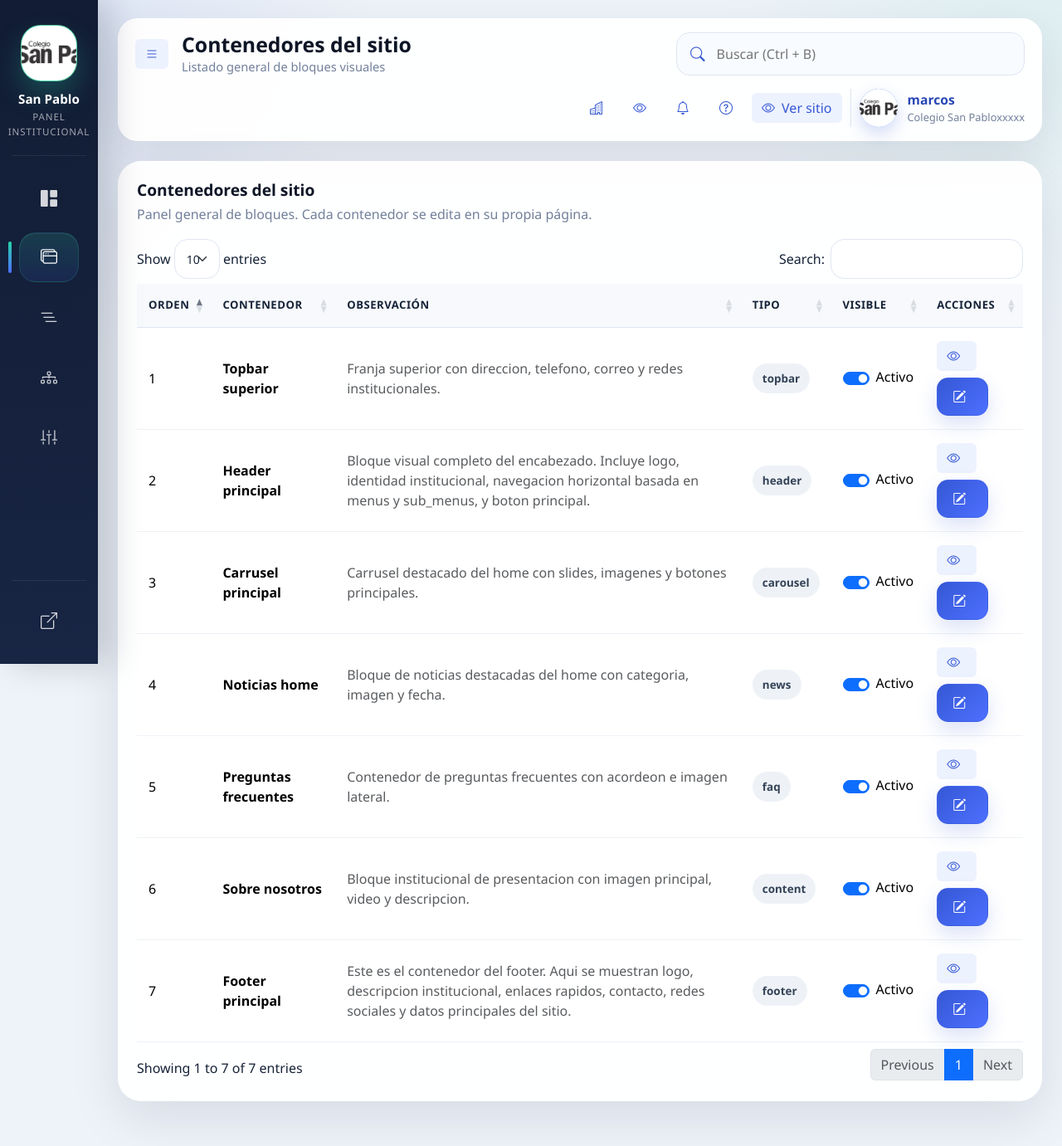
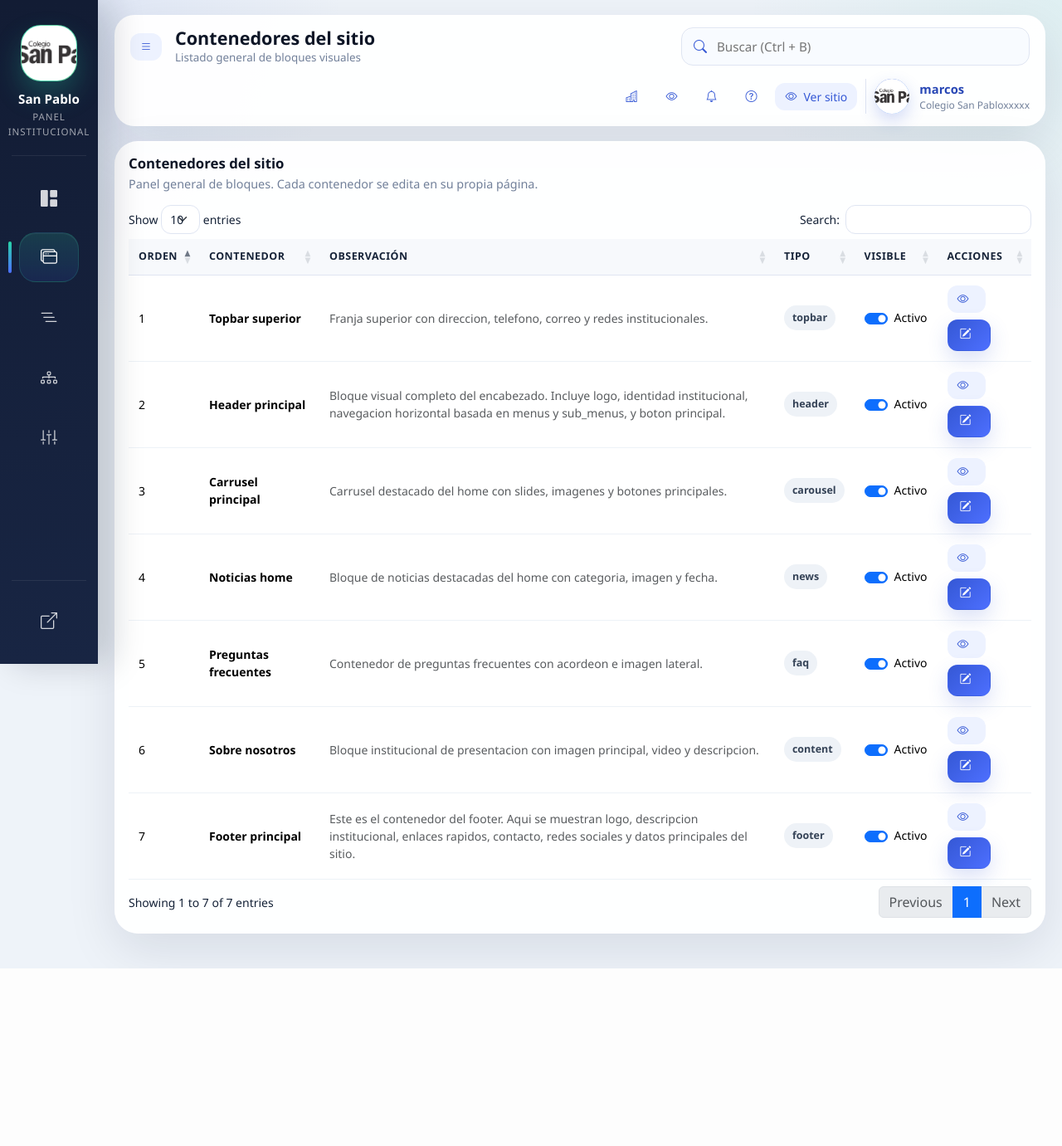
Before and after one commit to cmjorquera/colegio_sanpablo, a PHP site: page /admin.php in a window 1280 px wide. Shown: the whole page at 83% size. After the commit the page ends 1167 px from the top, so only its background shows below. Run offline with PHP 8.4, Linux system fonts and the light colour scheme; a user stored in the database is signed in; data comes from the database, SQL or seed files in the repository; some libraries are stand-ins or nearby versions.

Commit message:
cambieeeo

```diff
--- a/includes/admin_layout.php
+++ b/includes/admin_layout.php
@@ -51,9 +51,11 @@ function admin_render_layout_start(array $options = []): void
             --sp-shadow-soft: 0 12px 30px rgba(18, 35, 68, 0.08);
         }
         * { box-sizing: border-box; }
-        body {
+        body,
+        body.admin-panel {
             margin: 0;
             font-family: "Segoe UI", Tahoma, Geneva, Verdana, sans-serif;
+            font-size: 14px;
             background:
                 radial-gradient(circle at top left, rgba(53, 88, 213, 0.10), transparent 24%),
                 radial-gradient(circle at top right, rgba(46, 197, 161, 0.08), transparent 22%),
@@ -89,7 +91,7 @@ function admin_render_layout_start(array $options = []): void
         .admin-content {
             flex: 1;
             min-width: 0;
-            padding: 22px 24px 30px;
+            padding: 18px 20px 24px;
             transition: .25s ease;
         }
         .brand-box {
@@ -254,34 +256,34 @@ function admin_render_layout_start(array $options = []): void
             border-radius: 28px;
         }
         .admin-topbar {
-            padding: 16px 20px;
-            margin-bottom: 24px;
+            padding: 14px 18px;
+            margin-bottom: 18px;
             border-radius: 24px;
         }
-        .admin-topbar h2 { margin: 0; font-size: 1.55rem; font-weight: 700; color: var(--sp-dark); }
-        .crumb { color: var(--sp-muted); font-size: 0.92rem; }
+        .admin-topbar h2 { margin: 0; font-size: 1.35rem; font-weight: 700; color: var(--sp-dark); }
+        .crumb { color: var(--sp-muted); font-size: 0.84rem; }
         .topbar-search {
             display: flex;
             align-items: center;
-            gap: 12px;
+            gap: 10px;
             min-width: 320px;
             max-width: 420px;
             flex: 1;
-            padding: 0 16px;
-            min-height: 52px;
-            border-radius: 16px;
+            padding: 0 14px;
+            min-height: 46px;
+            border-radius: 14px;
             border: 1px solid var(--sp-border);
             background: #f8fbff;
             box-shadow: inset 0 1px 0 rgba(255,255,255,0.8);
         }
-        .topbar-search i { color: var(--sp-primary); font-size: 1.1rem; }
+        .topbar-search i { color: var(--sp-primary); font-size: 1rem; }
         .topbar-search input {
             border: 0;
             outline: none;
             background: transparent;
             width: 100%;
             color: var(--sp-secondary);
-            font-size: 1rem;
+            font-size: 0.95rem;
         }
         .topbar-right {
             display: flex;
@@ -290,9 +292,9 @@ function admin_render_layout_start(array $options = []): void
             margin-left: auto;
         }
         .topbar-icon-btn {
-            width: 42px;
-            height: 42px;
-            border-radius: 14px;
+            width: 38px;
+            height: 38px;
+            border-radius: 12px;
             border: 1px solid transparent;
             display: inline-flex;
             align-items: center;
@@ -315,8 +317,8 @@ function admin_render_layout_start(array $options = []): void
             min-width: 0;
         }
         .topbar-avatar {
-            width: 46px;
-            height: 46px;
+            width: 42px;
+            height: 42px;
             border-radius: 50%;
             background: linear-gradient(135deg, var(--sp-primary), #53a4ff);
             color: #fff;
@@ -341,54 +343,59 @@ function admin_render_layout_start(array $options = []): void
             overflow: hidden;
             text-overflow: ellipsis;
             white-space: nowrap;
-            font-size: 0.98rem;
+            font-size: 0.92rem;
             color: var(--sp-primary-strong);
         }
         .topbar-profile-copy span {
             display: block;
-            font-size: 0.8rem;
+            font-size: 0.75rem;
             color: var(--sp-muted);
             max-width: 160px;
             overflow: hidden;
             text-overflow: ellipsis;
             white-space: nowrap;
         }
-        .section-card { padding: 22px; margin-bottom: 24px; }
-        .section-head { display: flex; justify-content: space-between; align-items: center; gap: 16px; margin-bottom: 18px; flex-wrap: wrap; }
-        .section-head h3 { font-size: 1.2rem; margin: 0; color: var(--sp-dark); font-weight: 700; }
-        .section-head p { margin: 6px 0 0; color: var(--sp-muted); }
+        .section-card { padding: 16px; margin-bottom: 18px; }
+        .section-head { display: flex; justify-content: space-between; align-items: center; gap: 14px; margin-bottom: 14px; flex-wrap: wrap; }
+        .section-head h3 { font-size: 1.05rem; margin: 0; color: var(--sp-dark); font-weight: 700; }
+        .section-head p { margin: 4px 0 0; color: var(--sp-muted); font-size: 0.9rem; }
         .metric-card {
             position: relative;
             overflow: hidden;
-            min-height: 170px;
-            border-radius: 22px;
-            padding: 22px;
+            min-height: 148px;
+            border-radius: 20px;
+            padding: 18px;
             color: #fff;
             box-shadow: var(--sp-shadow);
         }
         .metric-green { background: linear-gradient(135deg, #1b6d88, #3bbfb7); }
         .metric-blue { background: linear-gradient(135deg, #3558d5, #5b89ff); }
         .metric-gold { background: linear-gradient(135deg, #1b8777, #35c28d); }
-        .metric-card .big-number { font-size: 2rem; font-weight: 800; line-height: 1; margin-bottom: 8px; }
+        .metric-card .big-number { font-size: 1.7rem; font-weight: 800; line-height: 1; margin-bottom: 8px; }
         .table-modern thead th {
             background: #f7f9fc;
             color: var(--sp-secondary);
             border-bottom: 1px solid var(--sp-border);
-            font-size: 0.82rem;
+            font-size: 0.78rem;
             text-transform: uppercase;
             letter-spacing: 0.04em;
-            padding: 16px 14px;
+            padding: 12px 12px;
             white-space: nowrap;
         }
-        .table-modern tbody td { vertical-align: middle; padding: 16px 14px; border-color: #edf2f7; }
+        .table-modern tbody td { vertical-align: middle; padding: 12px 12px; border-color: #edf2f7; }
         .badge-soft {
             display: inline-flex;
             align-items: center;
             gap: 8px;
-            padding: 8px 12px;
+            padding: 6px 10px;
             border-radius: 999px;
-            font-size: 0.84rem;
+            font-size: 0.78rem;
             font-weight: 600;
+        }
+        .btn {
+            padding: 6px 12px;
+            font-size: 14px;
+            border-radius: 12px;
         }
         .badge-soft.success { background: #e8fbf2; color: #1b8f67; }
         .badge-soft.warning { background: #fff6e0; color: #b7791f; }
@@ -402,9 +409,9 @@ function admin_render_layout_start(array $options = []): void
         }
         .btn-premium:hover { color: #fff; }
         .btn-admin-action {
-            min-height: 44px;
-            padding: 10px 18px;
-            border-radius: 14px;
+            min-height: 38px;
+            padding: 6px 14px;
+            border-radius: 12px;
             border: 1px solid rgba(53, 88, 213, 0.10);
             background: linear-gradient(135deg, var(--sp-primary), #4d6fff);
             color: #fff;
@@ -417,10 +424,12 @@ function admin_render_layout_start(array $options = []): void
             box-shadow: 0 14px 28px rgba(53, 88, 213, 0.22);
         }
         .form-control, .form-select {
-            border-radius: 16px;
+            border-radius: 12px;
             border: 1px solid var(--sp-border);
-            min-height: 48px;
-            padding: 12px 14px;
+            min-height: 0;
+            height: auto;
+            font-size: 14px;
+            padding: 6px 10px;
             color: var(--sp-secondary);
             box-shadow: none;
         }
@@ -428,7 +437,48 @@ function admin_render_layout_start(array $options = []): void
             border-color: rgba(53, 88, 213, 0.38);
             box-shadow: 0 0 0 0.25rem rgba(53, 88, 213, 0.12);
         }
-        textarea.form-control { min-height: 120px; }
+        textarea.form-control { min-height: 96px; }
+        .form-label { margin-bottom: 0.35rem; font-size: 0.9rem; }
+        .card,
+        .modal-body { padding: 16px; }
+        .modal-title { font-size: 18px; }
+        .modal-dialog { max-width: 900px; }
+        .modal-body .row { margin-bottom: 10px; }
+        .modal-body .col-md-6 { padding-bottom: 10px; }
+        .modal-body input,
+        .modal-body textarea,
+        .modal-body select { font-size: 14px; }
+        .modal-content {
+            border-radius: 20px;
+            border: 1px solid rgba(53, 88, 213, 0.08);
+            box-shadow: var(--sp-shadow);
+        }
+        .modal-header { padding: 14px 16px; }
+        .modal-footer {
+            display: flex;
+            justify-content: flex-end;
+            gap: 10px;
+            flex-wrap: wrap;
+            padding: 14px 16px;
+        }
+        .modal-footer .btn {
+            width: auto;
+            margin: 0;
+        }
+        .botones-modal {
+            display: flex;
+            gap: 10px;
+            justify-content: flex-end;
+            flex-wrap: wrap;
+        }
+        .botones-modal .btn { width: auto; }
+        .d-flex.gap-2.flex-wrap > .btn,
+        .d-flex.gap-2.flex-wrap > a.btn,
+        .d-flex.gap-2 > .btn,
+        .d-flex.gap-2 > a.btn {
+            width: auto;
+            flex: 0 0 auto;
+        }
         .mobile-sidebar-toggle { display: inline-flex; }
         @media (max-width: 1199px) {
             .admin-sidebar {
@@ -443,7 +493,7 @@ function admin_render_layout_start(array $options = []): void
                 opacity: 1;
                 visibility: visible;
             }
-            .admin-content { width: 100%; padding: 18px; }
+            .admin-content { width: 100%; padding: 16px; }
             .admin-topbar > .d-flex { align-items: stretch !important; }
             .topbar-search { order: 3; min-width: 100%; max-width: none; }
             .topbar-right { width: 100%; justify-content: flex-end; }
@@ -455,6 +505,8 @@ function admin_render_layout_start(array $options = []): void
         }
         @media (max-width: 767px) {
             .admin-topbar h2 { font-size: 1.25rem; }
+            .section-card { padding: 14px; }
+            .modal-dialog { margin: 0.65rem; }
             .topbar-right {
                 gap: 6px;
                 flex-wrap: wrap;
@@ -469,7 +521,7 @@ function admin_render_layout_start(array $options = []): void
     </style>
     <?= $extraHead ?>
 </head>
-<body>
+<body class="admin-panel">
     <div class="admin-shell" id="adminShell">
         <div class="admin-sidebar-overlay" id="adminSidebarOverlay"></div>
         <aside class="admin-sidebar" id="adminSidebar">
```
